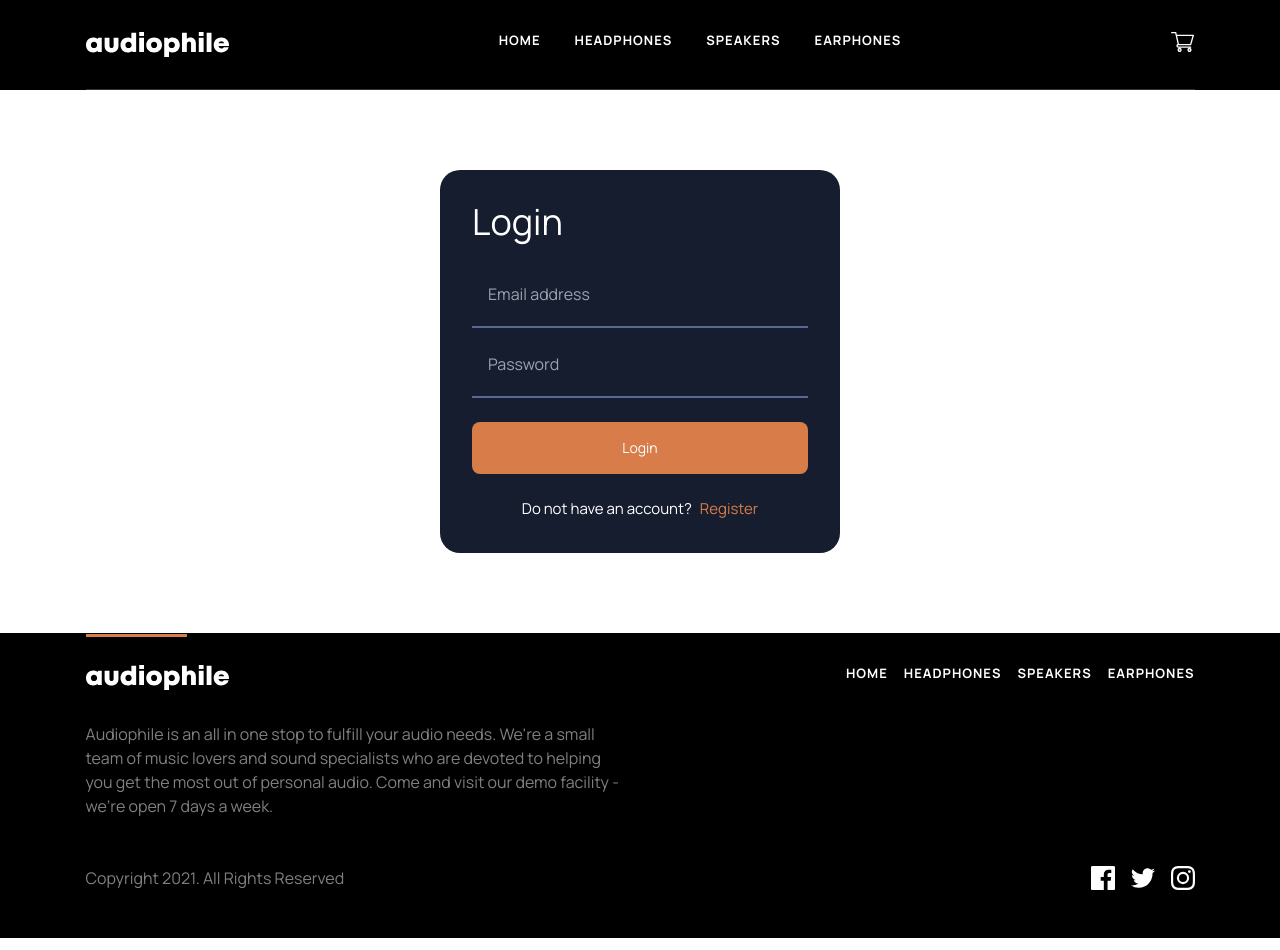
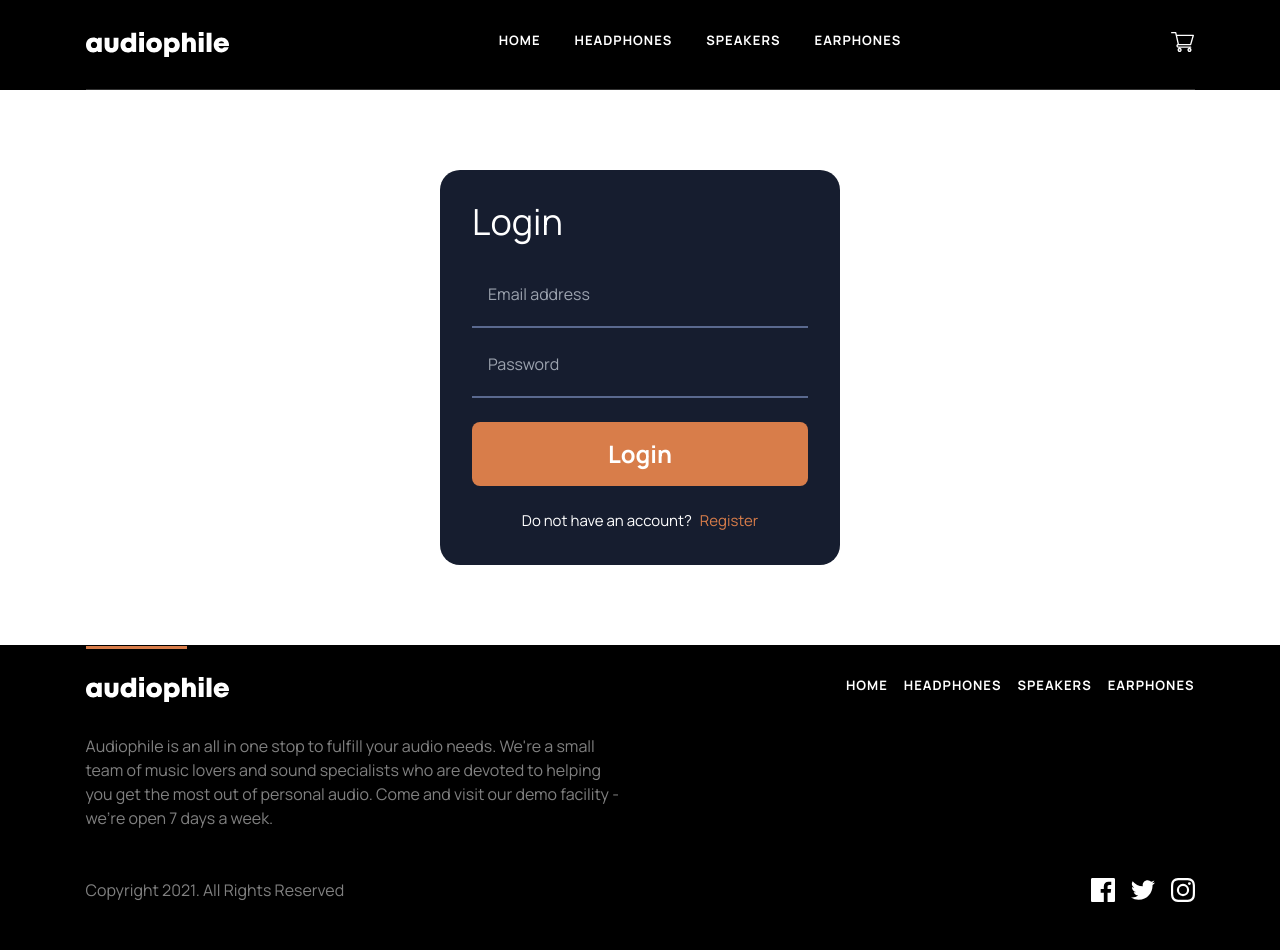
Before and after one commit to Yahyobek1505/7-oy-fn17-IMTIHON, a React (Vite) app: page /login in a window 1280 px wide. Built offline with nearby package versions, Linux system fonts and the light colour scheme.

Commit message:
Login and register are changed.

```diff
--- a/src/pages/LoginPage.jsx
+++ b/src/pages/LoginPage.jsx
@@ -87,7 +87,7 @@ function LoginPage() {
 
           <button
             type="submit"
-            className="rounded-lg py-4 px-24 text-sm text-white bg-[#d87d4a] hover:bg-[#e09b73] mb-6 w-full"
+            className="rounded-lg py-4 px-24 text-2xl font-bold text-white bg-[#d87d4a] hover:bg-[#e09b73] mb-6 w-full"
           >
             Login
           </button>
--- a/src/pages/RegisterPage.jsx
+++ b/src/pages/RegisterPage.jsx
@@ -97,7 +97,7 @@ function RegisterPage() {
 
           <button
             type="submit"
-            className="rounded-lg py-4 px-24 text-sm text-white bg-[#d87d4a] hover:bg-[#e09b73] mb-6 w-full"
+            className="rounded-lg py-4 px-24 text-lg font-bold text-white bg-[#d87d4a] hover:bg-[#e09b73] mb-6 w-full"
           >
             Sign Up
           </button>
```
